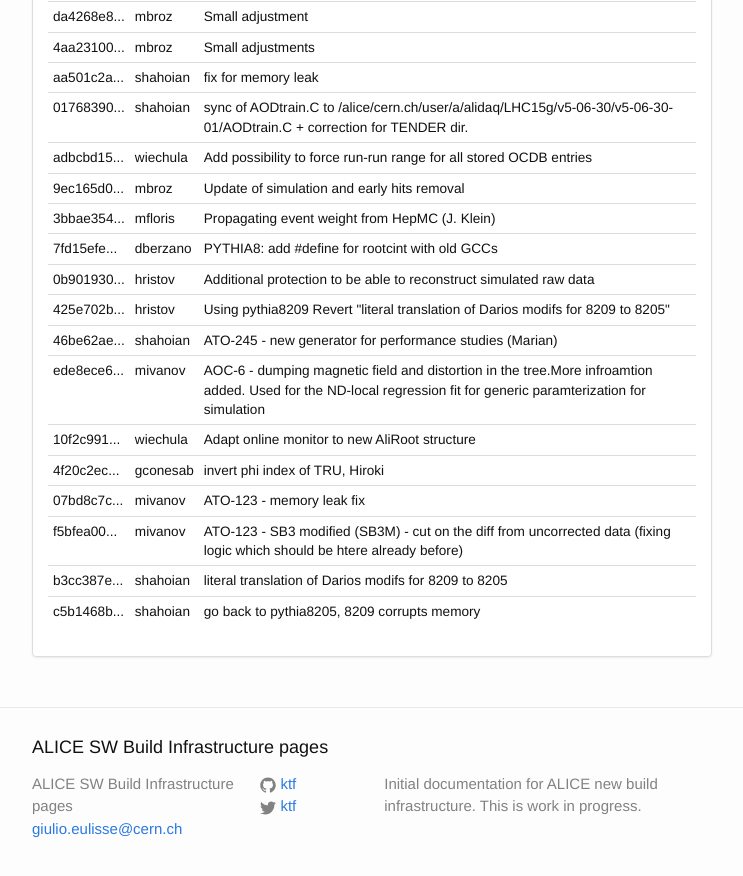
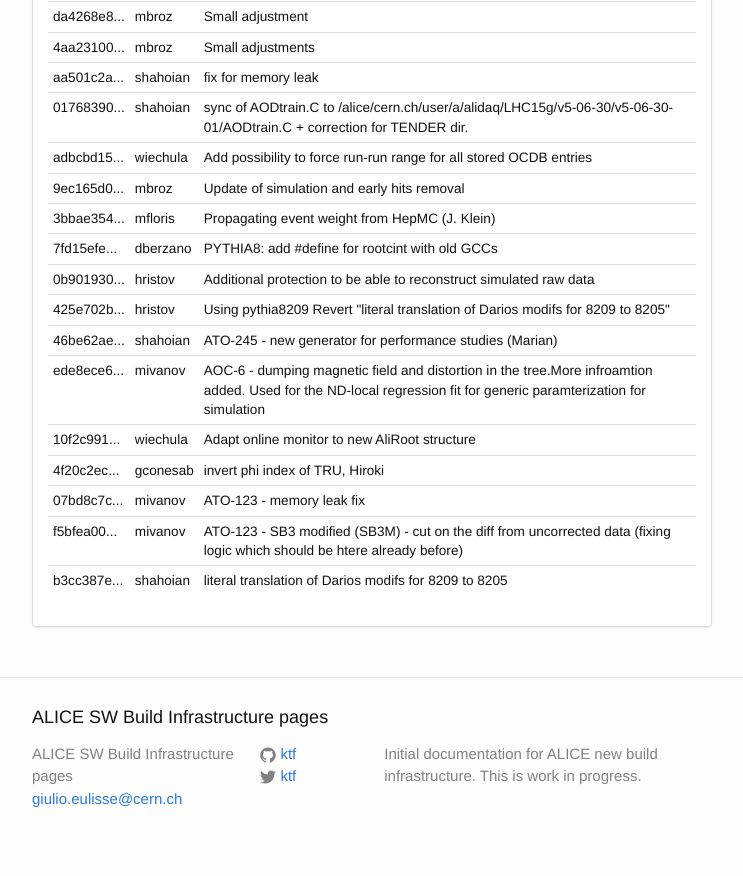
Before and after one commit to alisw/alisw.github.io, a Jekyll site: the page built from index.html, in a window 1280 px wide and 900 px high, scrolled down 28417 px. Shown: the top 876 px of the window, without its empty margins (268-1011 px from the left). Built offline with Jekyll 4.4.1, drawn with Linux system fonts in a browser that asks for light colours; nearby versions of some CDN libraries.

Commit message:
Updated results.

```diff
--- a/_data/commits-aliroot-master.yaml
+++ b/_data/commits-aliroot-master.yaml
@@ -108,8 +108,3 @@
  message: >-
     literal translation of Darios modifs for 8209 to 8205
  author: !!str shahoian
--
- commit: "c5b1468b1f12c0786c4d678439fd67a55570eec8"
- message: >-
-    go back to pythia8205, 8209 corrupts memory
- author: !!str shahoian
```
